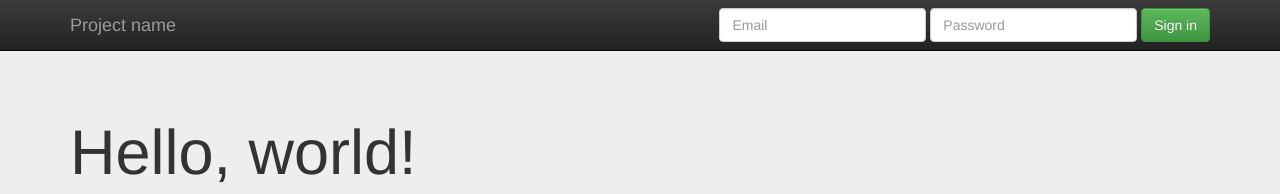
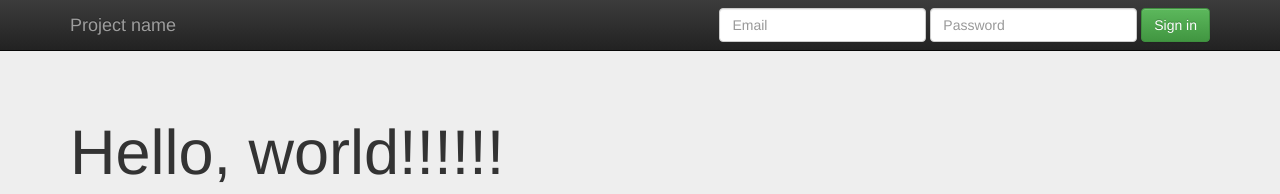
Before and after one commit to jaisenbe58r/Dockers, a plain HTML site: page paginas/index.html in a window 1280 px wide. Shown: the top 194 px of the page. Drawn offline with nearby package versions, Linux system fonts and the light colour scheme.

Commit message:
Modificación en index.html

```diff
--- a/paginas/index.html
+++ b/paginas/index.html
@@ -55,7 +55,7 @@
     <!-- Main jumbotron for a primary marketing message or call to action -->
     <div class="jumbotron">
       <div class="container">
-        <h1>Hello, world!</h1>
+        <h1>Hello, world!!!!!!</h1>
         <p>This is a template for a simple marketing or informational website. It includes a large callout called a jumbotron and three supporting pieces of content. Use it as a starting point to create something more unique.</p>
         <p><a class="btn btn-primary btn-lg" href="#" role="button">Learn more &raquo;</a></p>
       </div>
```
